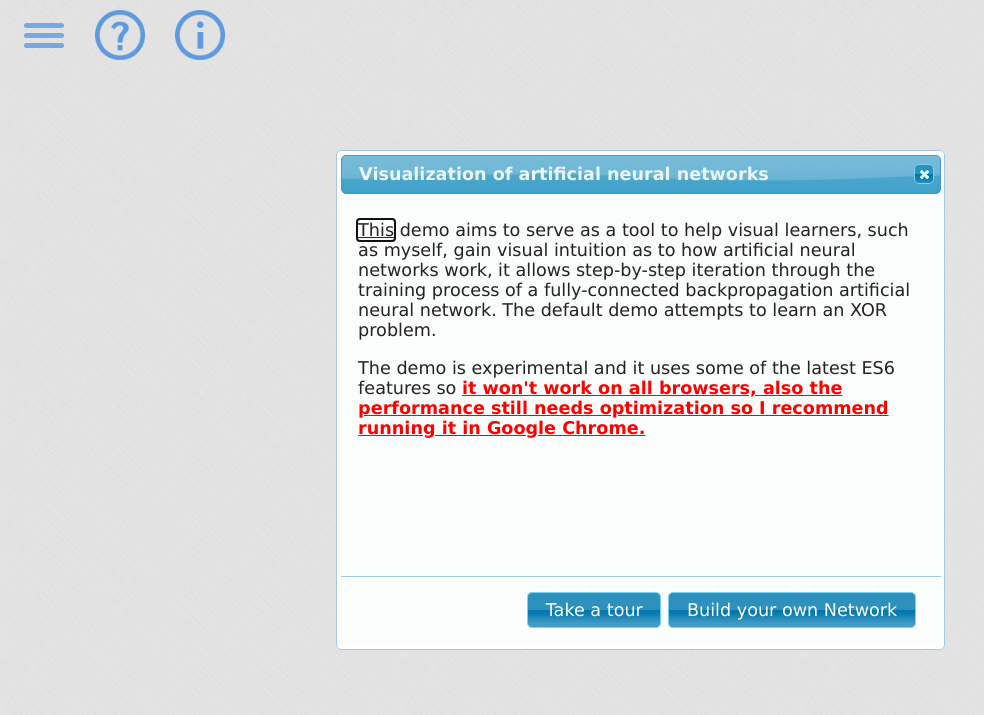
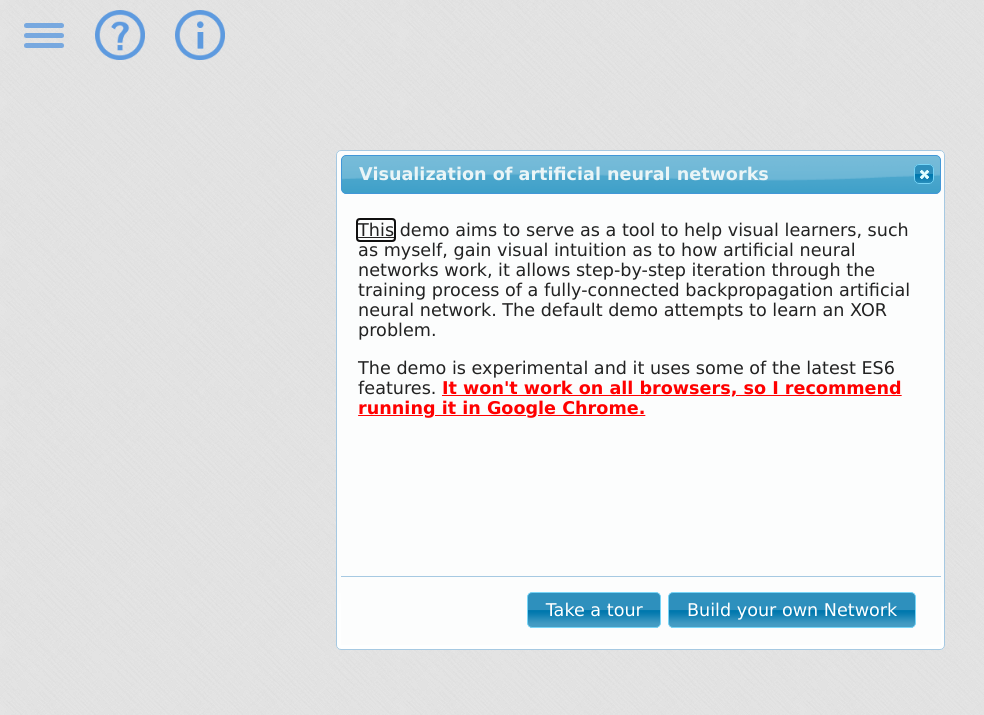
Before and after one commit to JMadiedo/JMadiedo.github.io, a plain HTML site: page index.html in a window 1280 px wide. Shown: the whole page, without its empty margins (0-984 px from the left). Drawn offline with Linux system fonts and the light colour scheme.

Commit message:
index change 2

```diff
--- a/index.html
+++ b/index.html
@@ -116,9 +116,9 @@
         as to how artificial neural networks work, it allows step-by-step iteration through the training process of  a fully-connected
             backpropagation artificial neural network. The default demo attempts to learn an XOR problem.
         </p>
-        <p>The demo is experimental and it uses some of the latest ES6 features so
-            <span style="color:red;text-decoration: underline;font-weight:bold">it won't work on all browsers, also
-            the performance still needs optimization so I recommend running it in Google Chrome.</span>
+        <p>The demo is experimental and it uses some of the latest ES6 features.
+            <span style="color:red;text-decoration: underline;font-weight:bold">It won't work on all browsers,
+            so I recommend running it in Google Chrome.</span>
         </p>
     </div>
 
```
